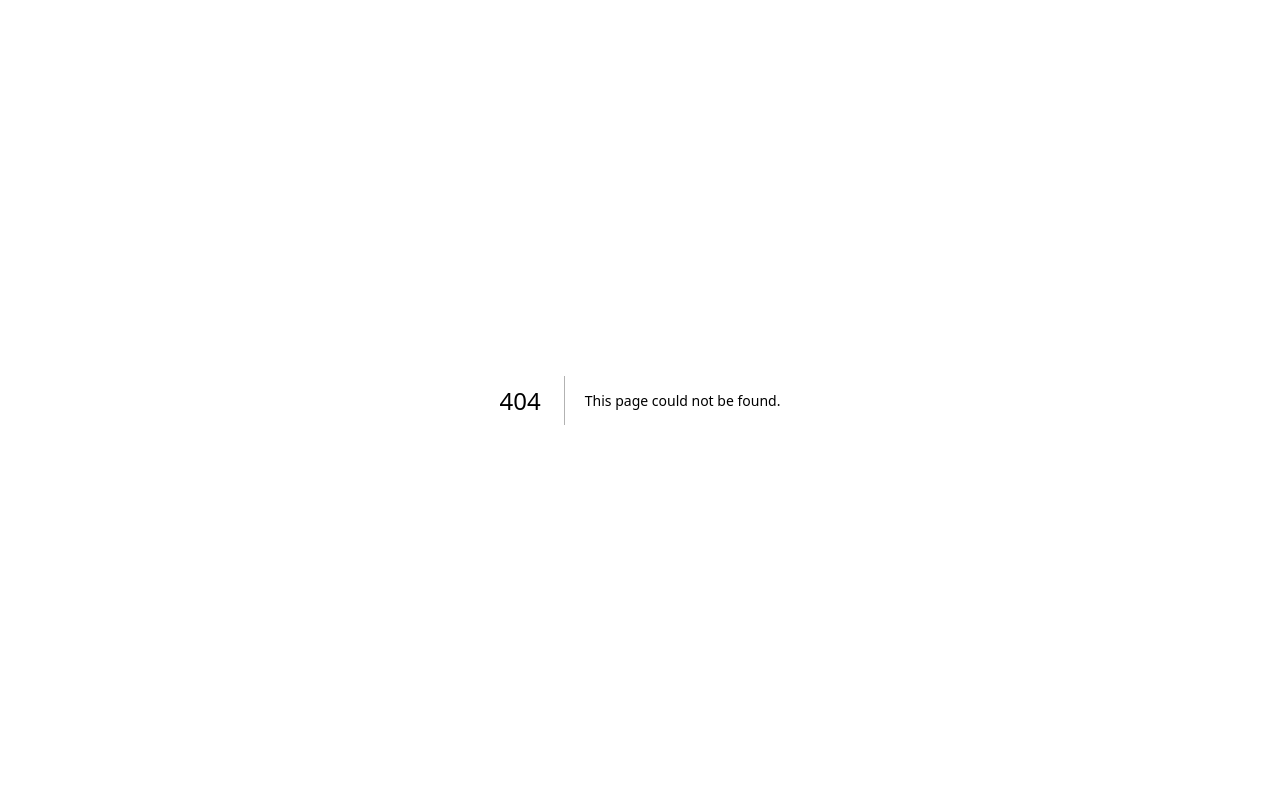
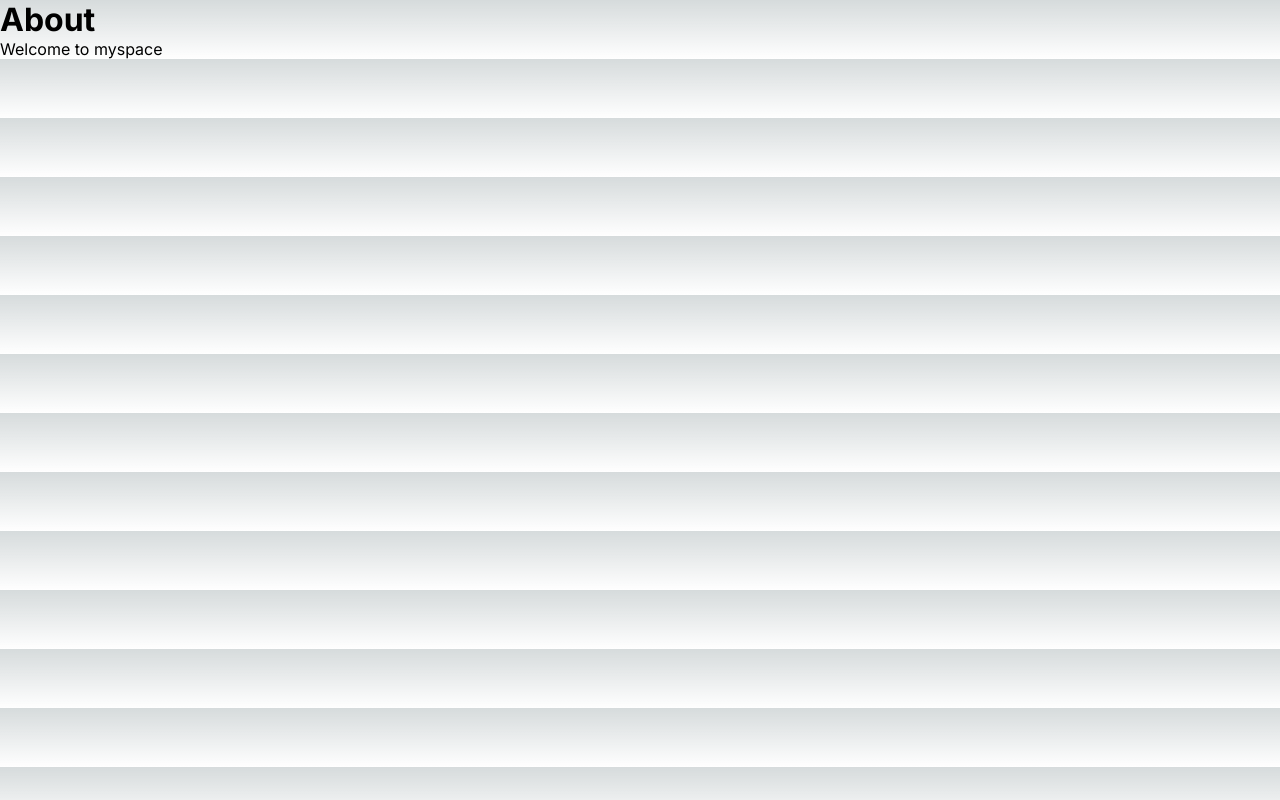
Before and after one commit to Zaham2/NextJS-MySpace-Remake, a Next.js app: page /about in a window 1280 px wide. Before the commit this address had no page. Built offline with nearby package versions, Linux system fonts and the light colour scheme.

Commit message:
Creatig static pages

```diff
--- /dev/null
+++ b/app/about/page.tsx
@@ -0,0 +1,20 @@
+// Next detects no data fetching is done here and automatically caches this page
+export const dynamic = 'force-static';  //this is to force this behavior
+
+import { Metadata } from "next";
+
+// Intellisense  through typing: ctrl+space for autocomplete
+export const metadata: Metadata = {
+    title: "About Us",
+    description: "Desc",
+}
+
+
+export default function About() {
+    return(
+        <main>
+            <h1>About</h1>
+            <p>Welcome to myspace</p>
+        </main>
+    )
+}
```
